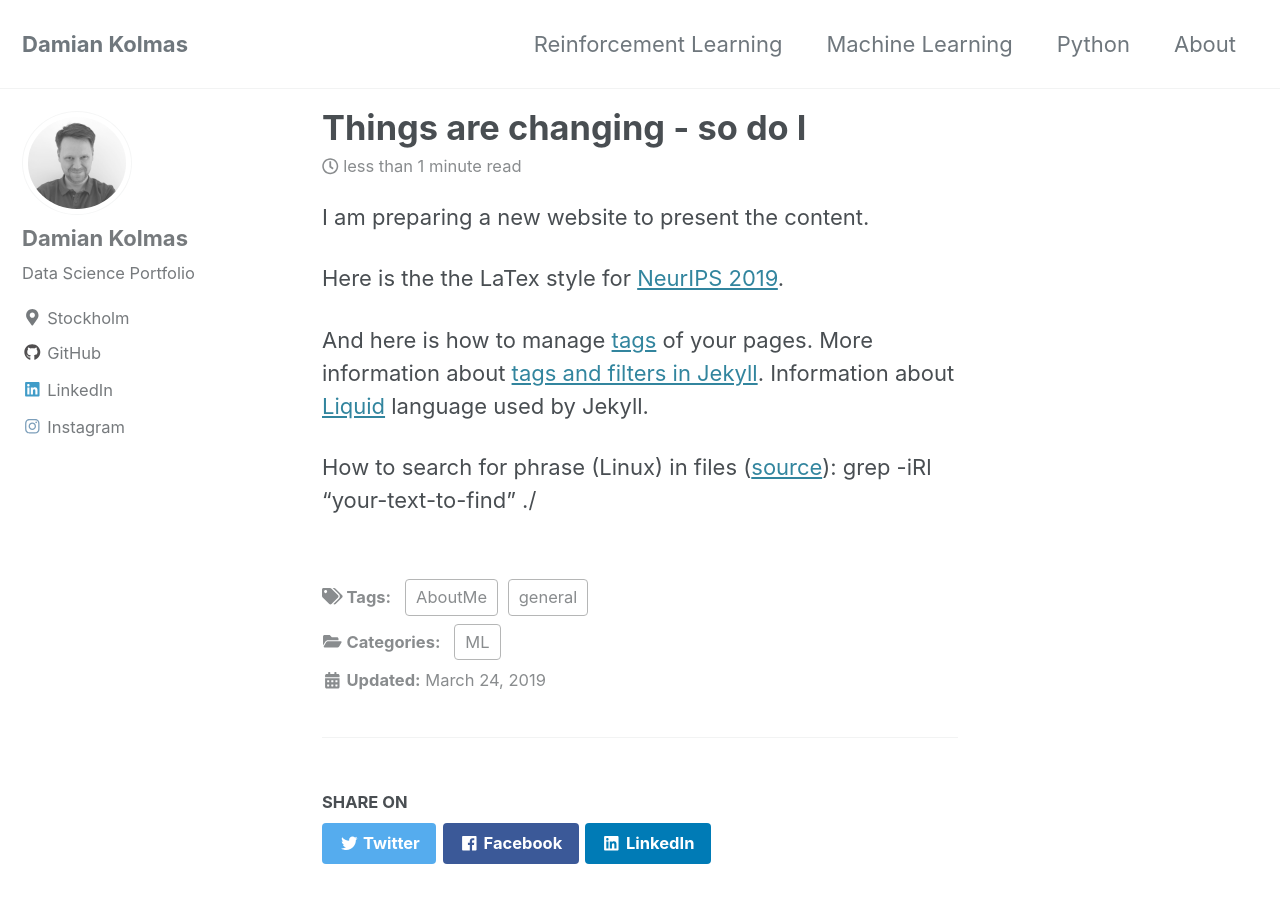
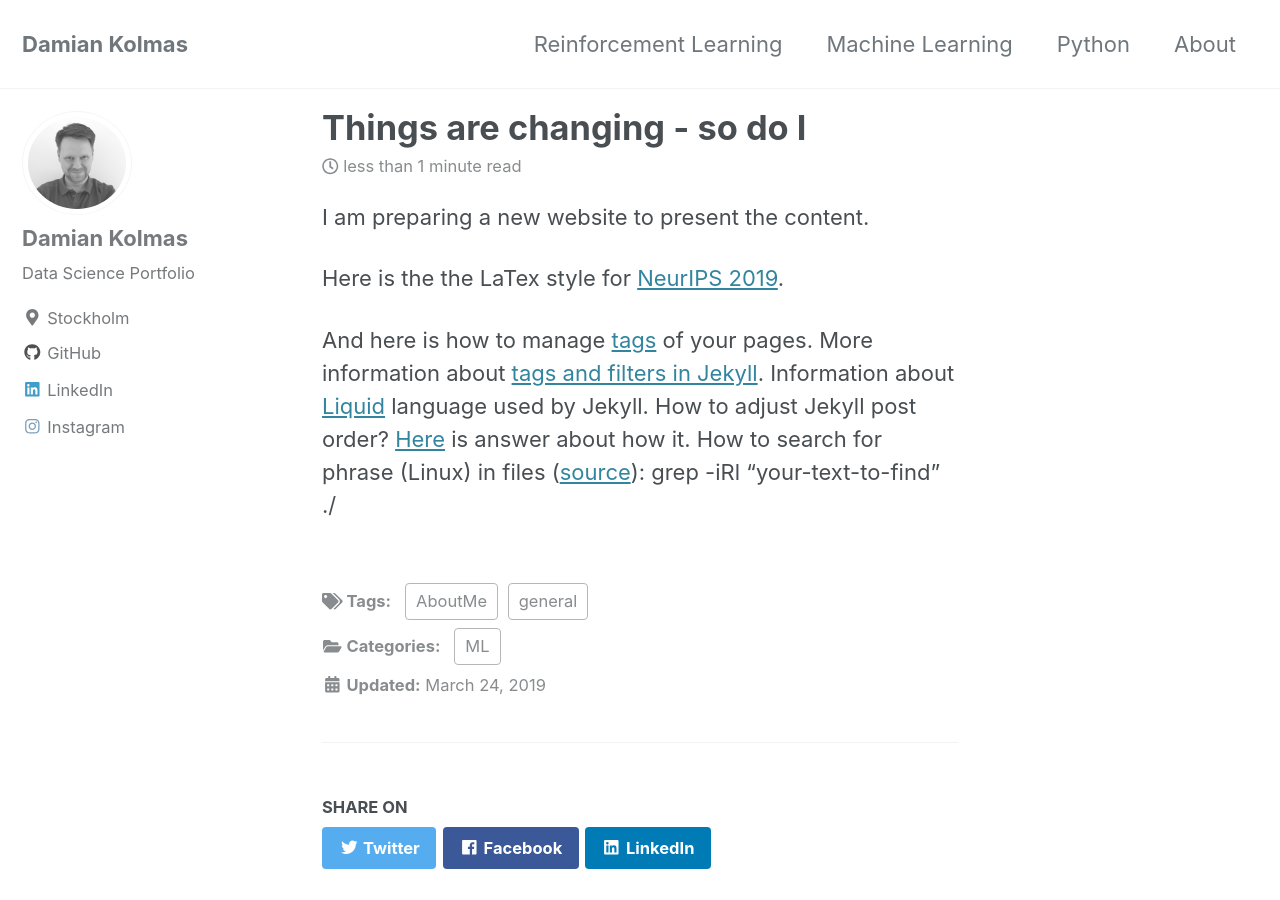
Before and after one commit to DKolmas/DKolmas.github.io, a Jekyll site: the page built from _posts/2019-03-24-Working-On-New-Page.md, in a window 1280 px wide and 900 px high. Built offline with Jekyll 4.4.1, drawn with Linux system fonts in a browser that asks for light colours; cached includes are drawn as plain includes.

Commit message:
adding link

```diff
--- a/_posts/2019-03-24-Working-On-New-Page.md
+++ b/_posts/2019-03-24-Working-On-New-Page.md
@@ -15,7 +15,7 @@ Here is the the LaTex style for [NeurIPS 2019][1].
 And here is how to manage [tags][2] of your pages.
 More information about [tags and filters in Jekyll][4].
 Information about [Liquid][5] language used by Jekyll.
-
+How to adjust Jekyll post order? [Here][6] is answer about how it.
 How to search for phrase (Linux) in files ([source][3]):
 grep -iRl "your-text-to-find" ./
 
@@ -25,3 +25,4 @@ grep -iRl "your-text-to-find" ./
 [3]:https://winaero.com/blog/find-files-containing-text-linux/
 [4]:https://jekyllrb.com/docs/liquid/
 [5]:https://shopify.github.io/liquid/basics/introduction/
+[6]:https://stackoverflow.com/questions/26196559/how-to-adjust-jekyll-post-order
```
